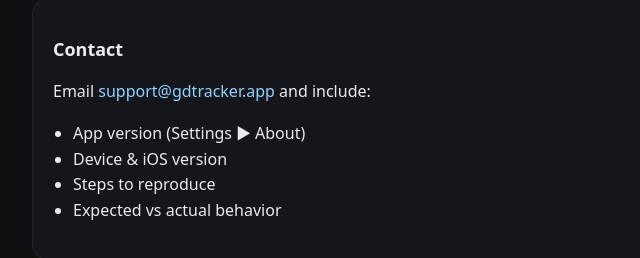
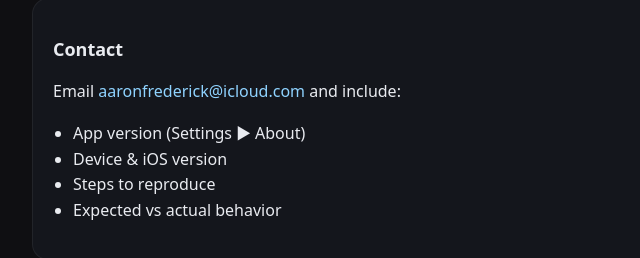
Before and after one commit to Salmarn1r/GDTracker, a plain HTML site: page support.html in a window 1280 px wide. Shown: the part 132-390 px from the top of the page, 142-782 px from the left. Drawn offline with Linux system fonts and the light colour scheme.

Commit message:
Update support email address in support.html

```diff
--- a/support.html
+++ b/support.html
@@ -18,7 +18,7 @@
   <h1>Support</h1>
   <div class="card">
     <h3>Contact</h3>
-    <p>Email <a href="mailto:support@gdtracker.app">support@gdtracker.app</a> and include:</p>
+    <p>Email <a href="mailto:aaronfrederick@icloud.com">aaronfrederick@icloud.com</a> and include:</p>
     <ul>
       <li>App version (Settings ▶︎ About)</li>
       <li>Device & iOS version</li>
```
